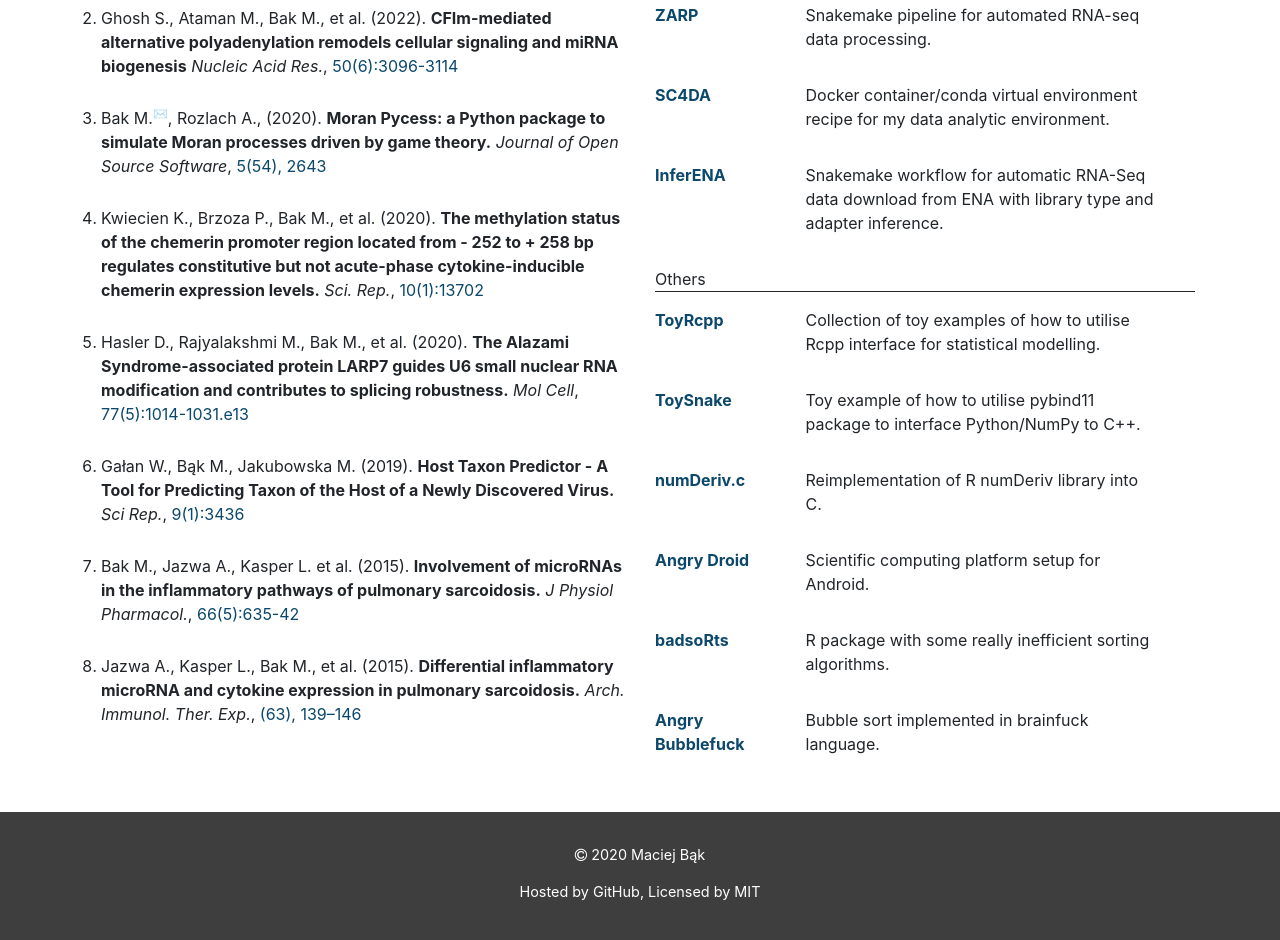
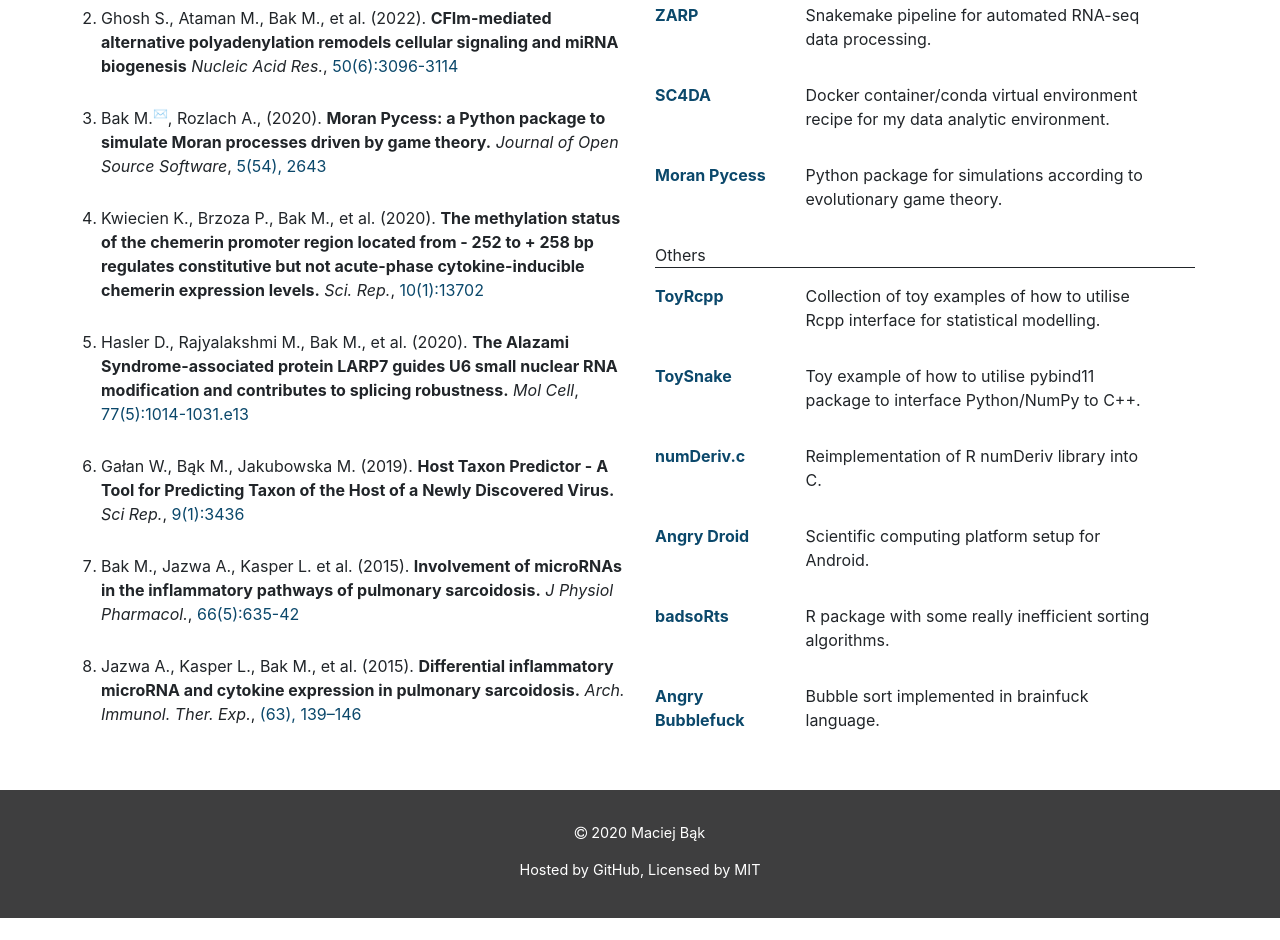
Before and after one commit to AngryMaciek/angrymaciek.github.io, a plain HTML site: page index.html in a window 1280 px wide. Shown: the part 811-1751 px from the top of the page. After the commit the page ends 1729 px from the top, so only its background shows below. Drawn offline with nearby package versions, Linux system fonts and the light colour scheme.

Commit message:
docs: add MP

```diff
--- a/index.html
+++ b/index.html
@@ -187,11 +187,11 @@
       </dl>
       <dl class="row mb-4">
         <dt class="col-3 mr-2">
-          <a href="https://doi.org/10.5281/zenodo.4081718">InferENA</a>
+          <a href="https://github.com/AngryMaciek/angry-moran-simulator">Moran Pycess</a>
         </dt>
         <dd class="col-8">
-          Snakemake workflow for automatic RNA-Seq data download
-          from ENA with library type and adapter inference.
+          Python package for simulations according to
+          evolutionary game theory.
         </dd>
       </dl>
       <p style="border-bottom: solid 1px;">Others</p>
```
